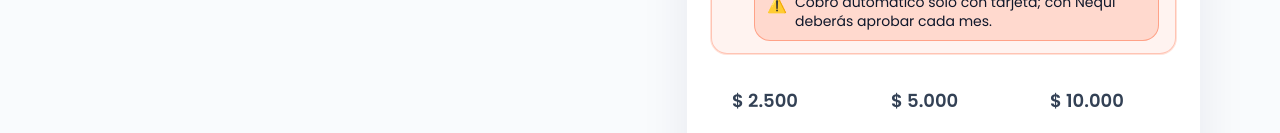
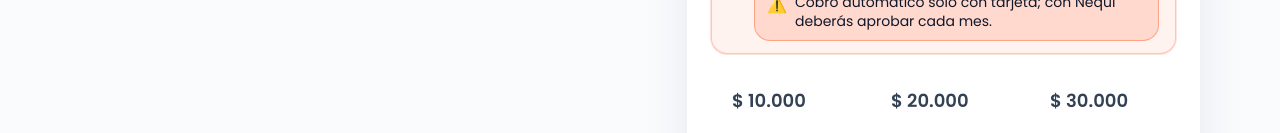
Before and after one commit to Hablemos-Por-Ellos/Hablemos_por_ellos_cobros, a Next.js app: page /donar in a window 1280 px wide. Shown: the part 819-952 px from the top of the page. Built offline with nearby package versions, Linux system fonts and the light colour scheme.

Commit message:
Adjust donation amounts and ignore Playwright artifacts

```diff
--- a/src/components/donate/donor-form-step.tsx
+++ b/src/components/donate/donor-form-step.tsx
@@ -9,11 +9,11 @@ import { AmountChip } from "@/components/ui/amount-chip";
 import { formatCurrencyCOP } from "@/lib/utils";
 
 const amountOptions = [
-  { value: 2500, description: "" },
-  { value: 5000, description: "" },
   { value: 10000, description: "" },
   { value: 20000, description: "" },
+  { value: 30000, description: "" },
   { value: 50000, description: "" },
+  { value: 75000, description: "" },
   { value: 100000, description: "" },
 ];
 
--- a/src/components/donate/foundation-header.tsx
+++ b/src/components/donate/foundation-header.tsx
@@ -3,11 +3,14 @@ import Image from "next/image";
 export function FoundationHeader() {
   return (
     <header className="flex flex-col items-center gap-3 text-center sm:gap-4">
-      <div className="inline-flex items-center gap-2 rounded-full bg-white/70 px-4 py-2 text-sm font-medium text-foundation-blue shadow-sm">
+      <a
+        href="/donar"
+        className="inline-flex items-center gap-2 rounded-full bg-white/70 px-4 py-2 text-sm font-medium text-foundation-blue shadow-sm"
+      >
         <LogoMark />
         <span>Fundación Hablemos por Ellos</span>
         <span className="text-base" aria-hidden="true">🐾</span>
-      </div>
+      </a>
       <div>
         <p className="text-sm uppercase tracking-[0.3em] text-foundation-green sm:text-base">Programa de donación</p>
         <h1 className="mt-3 text-3xl font-semibold text-slate-900 sm:text-4xl lg:text-5xl">Salva vidas con una donación</h1>
```
Also changed, not shown: 1 other file (tests, documents, lock files or other folders).
